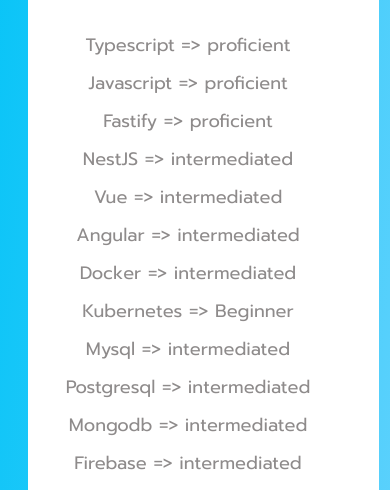
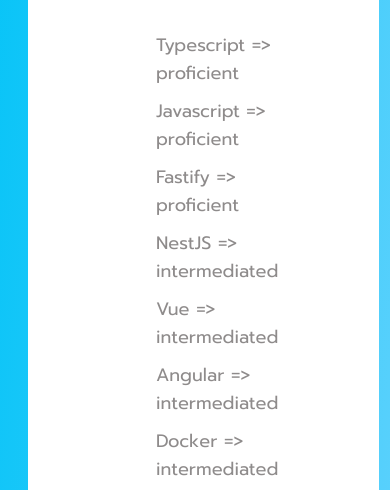
Before and after one commit to annibuliful/resume, a plain HTML site: page index.html in a window 390 px wide. Shown: the part 596-1086 px from the top of the page. Drawn offline with Linux system fonts and the light colour scheme.

Commit message:
[Fix] responsive

```diff
--- a/assets/style.css
+++ b/assets/style.css
@@ -94,6 +94,7 @@ p.position-name {
 }
 p.skill {
   font-size: 18px;
+  margin-left: 25%;
 }
 
 p.content {
@@ -200,9 +201,13 @@ li a {
 li a:hover {
   background-color: #066079;
 }
-@media screen and (max-width: 768px) {
+@media screen and (max-width: 1025px) {
   .col-4 {
     width: 100%;
+  }
+  p.skill {
+    width: 40%;
+    margin-left: 40%;
   }
   .col-6 {
     width: 90%;
--- a/index.html
+++ b/index.html
@@ -28,21 +28,21 @@
         <div class="block-scope">
           <p class="title text-center">Skills</p>
           <br />
-          <p class="skill color-gray text-center">Typescript => proficient</p>
-          <p class="skill color-gray text-center">Javascript => proficient</p>
-          <p class="skill color-gray text-center">Fastify => proficient</p>
-          <p class="skill color-gray text-center">NestJS => intermediated</p>
-          <p class="skill color-gray text-center">Vue => intermediated</p>
-          <p class="skill color-gray text-center">Angular => intermediated</p>
-          <p class="skill color-gray text-center">Docker => intermediated</p>
-          <p class="skill color-gray text-center">Kubernetes => Beginner</p>
-          <p class="skill color-gray text-center">Mysql => intermediated</p>
-          <p class="skill color-gray text-center">
+          <p class="skill color-gray ">Typescript => proficient</p>
+          <p class="skill color-gray ">Javascript => proficient</p>
+          <p class="skill color-gray ">Fastify => proficient</p>
+          <p class="skill color-gray ">NestJS => intermediated</p>
+          <p class="skill color-gray ">Vue => intermediated</p>
+          <p class="skill color-gray ">Angular => intermediated</p>
+          <p class="skill color-gray ">Docker => intermediated</p>
+          <p class="skill color-gray ">Kubernetes => Beginner</p>
+          <p class="skill color-gray ">Mysql => intermediated</p>
+          <p class="skill color-gray ">
             Postgresql => intermediated
           </p>
-          <p class="skill color-gray text-center">Mongodb => intermediated</p>
-          <p class="skill color-gray text-center">Firebase => intermediated</p>
-          <p class="skill color-gray text-center">Linux => Lover</p>
+          <p class="skill color-gray ">Mongodb => intermediated</p>
+          <p class="skill color-gray ">Firebase => intermediated</p>
+          <p class="skill color-gray ">Linux => Lover</p>
         </div>
       </div>
       <div class="col-6">
```
